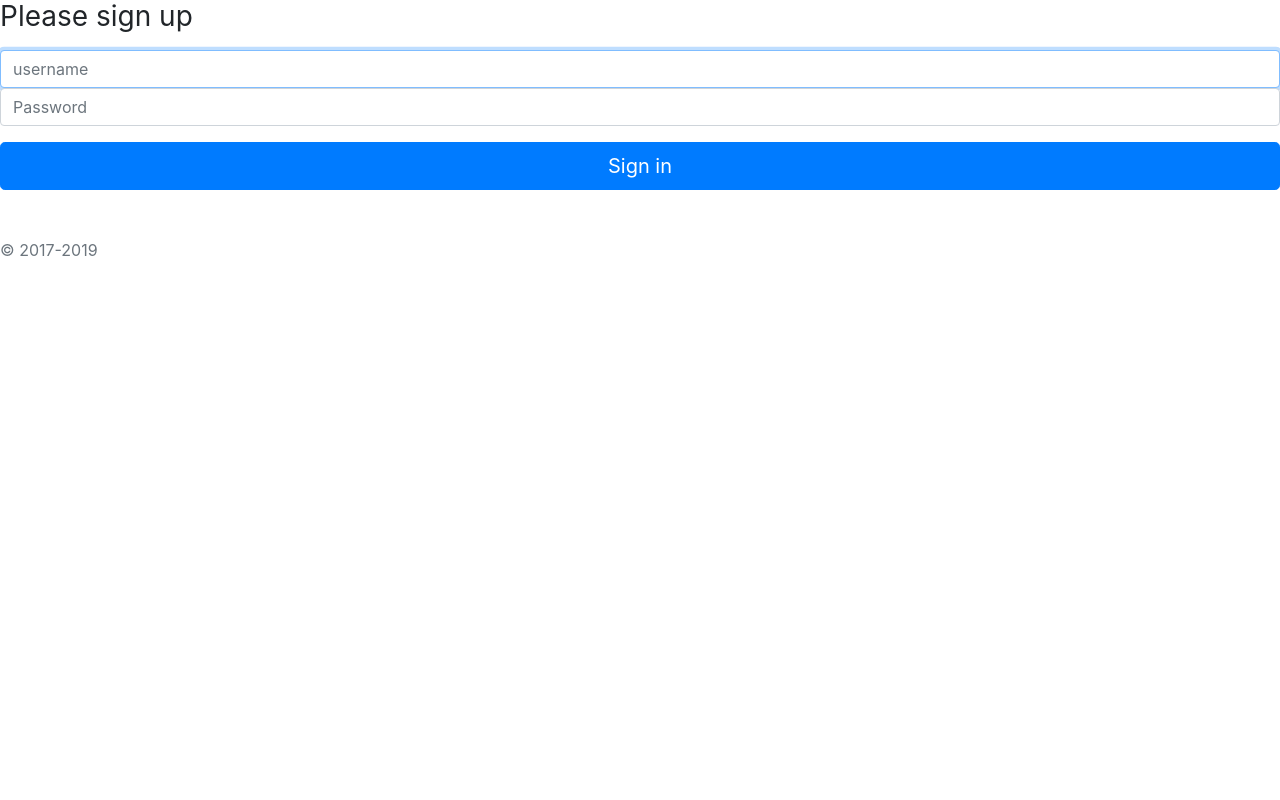
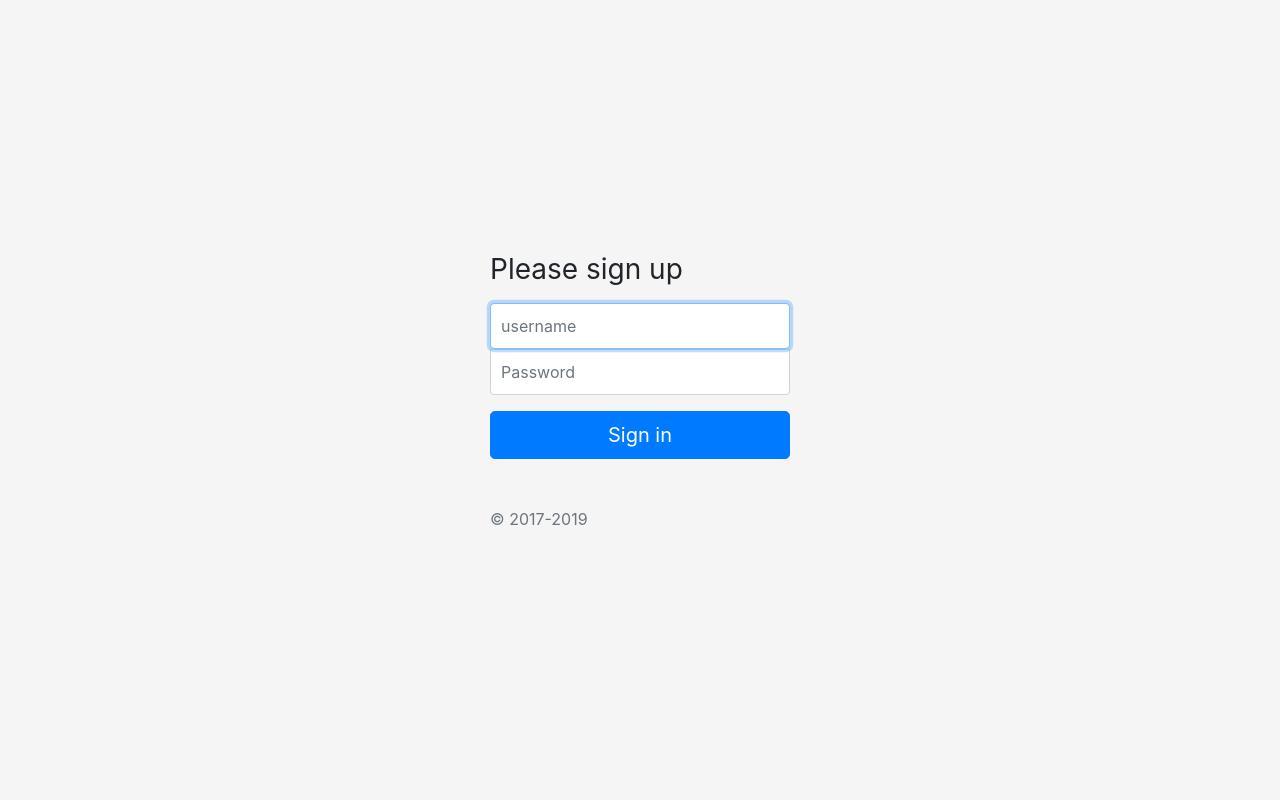
Before and after one commit to worldwideweb13/PythonLearning, a Django app: page /signup/ in a window 1280 px wide. Run offline with Django 4.2, Linux system fonts and the light colour scheme; parts of the project's set-up code (start-up, migrations or seed data) failed here and were passed over.

Commit message:
:art: カスタムCSSのセット #12

```diff
--- a/BoardApp/boardproject/settings.py
+++ b/BoardApp/boardproject/settings.py
@@ -118,6 +118,10 @@ USE_TZ = True
 
 STATIC_URL = 'static/'
 
+STATICFILES_DIRS = [
+    os.path.join(BASE_DIR,'static')
+]
+
 # Default primary key field type
 # https://docs.djangoproject.com/en/4.0/ref/settings/#default-auto-field
 
--- a/BoardApp/boardproject/urls.py
+++ b/BoardApp/boardproject/urls.py
@@ -6,4 +6,4 @@ from django.conf.urls.static import static
 urlpatterns = [
     path('admin/', admin.site.urls),
     path('',include('boardapp.urls'))
-]+ static(settings.MEDIA_URL, document_root=settings.MEDIA_ROOT)
+]+ static(settings.MEDIA_URL, document_root=settings.MEDIA_ROOT) + static(settings.STATIC_URL,document_root=settings.STATIC_ROOT)
--- /dev/null
+++ b/BoardApp/static/style.css
@@ -0,0 +1,44 @@
+html,
+body {
+  height: 100%;
+}
+
+body {
+  display: -ms-flexbox;
+  display: flex;
+  -ms-flex-align: center;
+  align-items: center;
+  padding-top: 40px;
+  padding-bottom: 40px;
+  background-color: #f5f5f5;
+}
+
+.form-signin {
+  width: 100%;
+  max-width: 330px;
+  padding: 15px;
+  margin: auto;
+}
+.form-signin .checkbox {
+  font-weight: 400;
+}
+.form-signin .form-control {
+  position: relative;
+  box-sizing: border-box;
+  height: auto;
+  padding: 10px;
+  font-size: 16px;
+}
+.form-signin .form-control:focus {
+  z-index: 2;
+}
+.form-signin input[type="email"] {
+  margin-bottom: -1px;
+  border-bottom-right-radius: 0;
+  border-bottom-left-radius: 0;
+}
+.form-signin input[type="password"] {
+  margin-bottom: 10px;
+  border-top-left-radius: 0;
+  border-top-right-radius: 0;
+}
--- a/BoardApp/templates/signup.html
+++ b/BoardApp/templates/signup.html
@@ -1,4 +1,10 @@
 {% extends 'base.html' %}
+{% load static %}
+
+{% block customcss %}
+<link rel="stylesheet" type="text/css" href="{% static 'style.css' %}">
+{% endblock customcss %}
+
 {% block content %}
 <form class="form-signin" method="POST" action="">
   {% csrf_token %}
```
